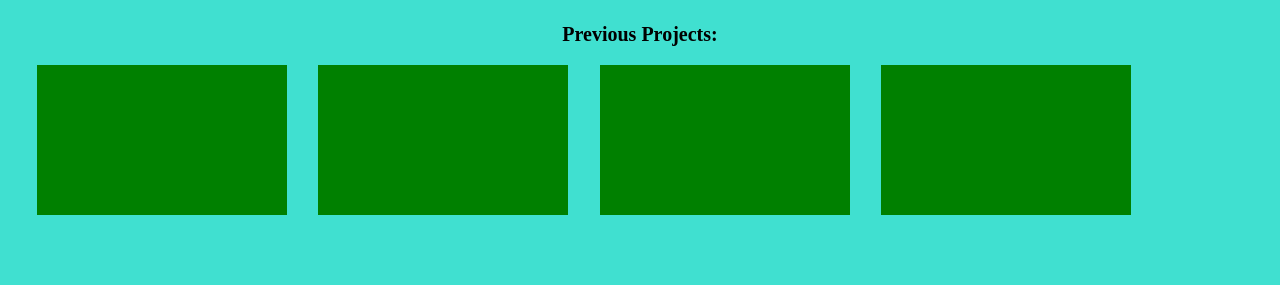
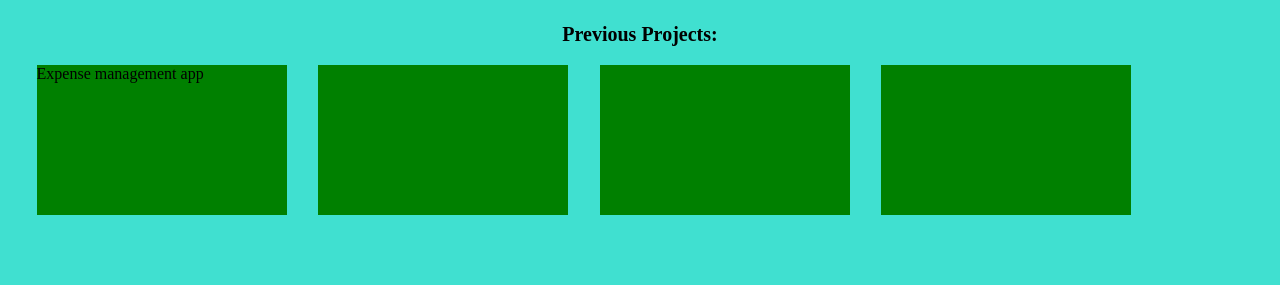
Before and after one commit to janandrew892/janandrew892.github.io, a plain HTML site: page index.html in a window 1280 px wide. Shown: the part 515-800 px from the top of the page. Drawn offline with Linux system fonts and the light colour scheme.

Commit message:
Added to pprevious projects

```diff
--- a/index.html
+++ b/index.html
@@ -11,7 +11,7 @@
     <h1>Jan Andrew Senires</h1>
     <h2>Previous Projects:</h2>
     <div class="flexbox">
-        <div class="item"></div>
+        <div class="item">Expense management app</div>
         <div class="item"></div>
         <div class="item"></div>
         <div class="item"></div>
```
